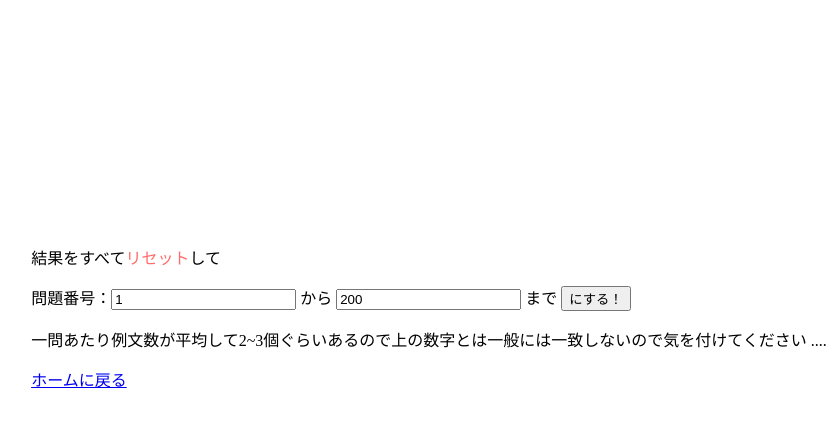
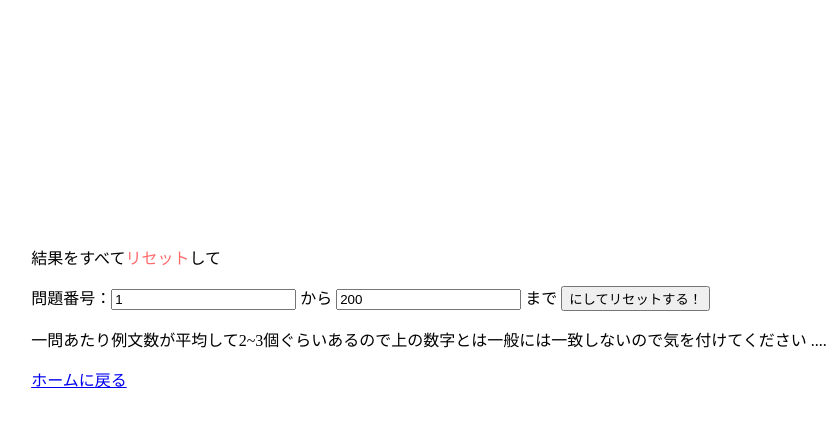
Before and after one commit to akimasa-l/morokoshi-kobun, a website: page public/settings/index.html in a window 1280 px wide. Shown: the part 83-510 px from the top of the page, without its empty margins (211-1048 px from the left). Drawn offline with Linux system fonts and the light colour scheme.

Commit message:
この方が表現いいな

```diff
--- a/public/settings/index.html
+++ b/public/settings/index.html
@@ -82,7 +82,7 @@
             <p>
                 <label for="start">問題番号：</label><input type="number" id="start">
                 <label for="end">から </label><input type="number" id="end"> まで
-                <button id="apply">にする！</button>
+                <button id="apply">にしてリセットする！</button>
             </p>
             <p>
                 一問あたり例文数が平均して2~3個ぐらいあるので上の数字とは一般には一致しないので気を付けてください ....
```
